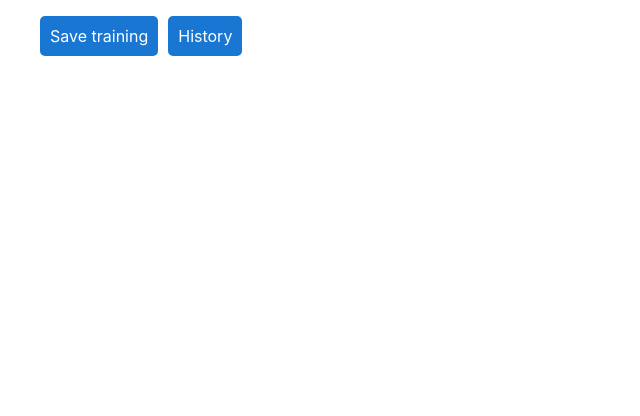
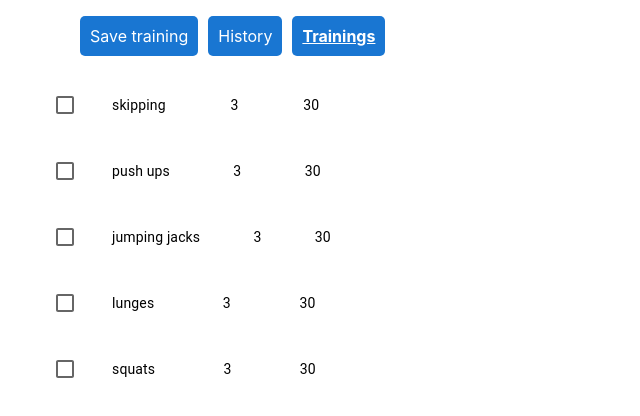
Before and after one commit to eugeneskom/traniningAppReactTS, a React (Create React App) app: page /trainings in a window 1280 px wide. Shown: the top 416 px of the page, without its empty margins (0-640 px from the left). Built offline with nearby package versions, Linux system fonts and the light colour scheme.

Commit message:
added trainings page and listed all available exercises

```diff
--- a/package.json
+++ b/package.json
@@ -46,6 +46,7 @@
     ]
   },
   "devDependencies": {
+    "@mui/icons-material": "^5.11.11",
     "react-router-dom": "^6.8.2"
   }
 }
--- a/src/App.tsx
+++ b/src/App.tsx
@@ -4,8 +4,9 @@ import { getTrainings } from "./libs/helpers";
 import Form from "./components/Form";
 import History from "./components/History";
 import { Repetition } from "./libs/helpers";
-import { BrowserRouter, Routes, Route, Link, NavLink, NavLinkProps } from "react-router-dom";
+import { BrowserRouter, Routes, Route,  NavLink, NavLinkProps } from "react-router-dom";
 import styled from "styled-components";
+import Trainings from "./components/Trainings";
 
 
 export type GlobalContent = {
@@ -51,6 +52,12 @@ const NavList = styled.ul`
   display: flex;
   column-gap:10px;
 `
+const Container = styled.div`
+  max-width:1200px;
+  width:100%;
+  margin: 0 auto;
+  padding: 0 15px;
+`
 
 function App() {
   const [inputNumber, setInputNumber] = useState<number | null>(null);
@@ -65,6 +72,8 @@ function App() {
 
   return (
     <BrowserRouter>
+    <Container>
+
       <nav>
         <NavList>
           <li>
@@ -73,18 +82,19 @@ function App() {
           <li>
             <StyledNavLink to="/history" activeClassName="active" >History</StyledNavLink>
           </li>
-          {/* <li>
-            <Link to="/users">Users</Link>
-          </li> */}
+          <li>
+            <StyledNavLink to="/trainings" activeClassName="active" >Trainings</StyledNavLink>
+          </li>
         </NavList>
       </nav>
       <AppContext.Provider value={{ trainings, setTrainings, inputNumber, setInputNumber, isInputError, setIsInputError }}>
         <Routes>
           <Route path="/" element={<Form />} />
           <Route path="/history" element={<History />} />
-          {/* <Route path="/" element={<Home />} /> */}
+          <Route path="/trainings" element={<Trainings />} />
         </Routes>
       </AppContext.Provider>
+    </Container>
     </BrowserRouter>
   );
 }
--- /dev/null
+++ b/src/components/Exercise.tsx
@@ -0,0 +1,51 @@
+import List from "@mui/material/List";
+import ListItem from "@mui/material/ListItem";
+import ListItemButton from "@mui/material/ListItemButton";
+import ListItemIcon from "@mui/material/ListItemIcon";
+import ListItemText from "@mui/material/ListItemText";
+import Checkbox from "@mui/material/Checkbox";
+import IconButton from "@mui/material/IconButton";
+import { useState } from "react";
+
+type ExerciseProps = {
+  type: "skipping" | "push ups" | "jumping jacks" | "lunges" | "plank" | "squats";
+  sets: number;
+  reps: number;
+  id: number;
+};
+
+function Exercise({ type, sets, reps, id }: ExerciseProps) {
+  const [checked, setChecked] = useState([0]);
+
+  const handleToggle = (value: number) => () => {
+    const currentIndex = checked.indexOf(value);
+    const newChecked = [...checked];
+
+    if (currentIndex === -1) {
+      newChecked.push(value);
+    } else {
+      newChecked.splice(currentIndex, 1);
+    }
+
+    setChecked(newChecked);
+  };
+
+  const labelId = `checkbox-list-label-${id}`;
+
+  return (
+    <List sx={{ width: "100%", maxWidth: 360, bgcolor: "background.paper" }}>
+      <ListItem key={id} disablePadding>
+        <ListItemButton role={undefined} onClick={handleToggle(id)} dense>
+          <ListItemIcon>
+            <Checkbox edge="start" checked={checked.indexOf(id) !== -1} tabIndex={-1} disableRipple inputProps={{ "aria-labelledby": labelId }} />
+          </ListItemIcon>
+          <ListItemText id={labelId} primary={type} />
+          <ListItemText id={labelId} primary={sets} />
+          <ListItemText id={labelId} primary={reps} />
+        </ListItemButton>
+      </ListItem>
+    </List>
+  );
+}
+
+export default Exercise;
--- /dev/null
+++ b/src/components/Trainings.tsx
@@ -0,0 +1,28 @@
+import Exercise from "./Exercise";
+// type: "skipping" | "push ups" | "jumping jacks" | "lunges" | "plank" | "squats";
+type ExercisesList = "skipping" | "push ups" | "jumping jacks" | "lunges" | "squats";
+
+type Training = {
+  type: ExercisesList;
+  sets: number;
+  reps: number;
+  id: number;
+};
+
+const trainingList: Training[] = [
+  { type: "skipping", sets: 3, reps: 100, id: 1 },
+  { type: "push ups", sets: 3, reps: 12, id: 2 },
+  { type: "jumping jacks", sets: 3, reps: 15, id: 3 },
+  { type: "lunges", sets: 3, reps: 12, id: 4 },
+  { type: "squats", sets: 3, reps: 15, id: 4 },
+];
+
+export default function Trainings() {
+  return (
+    <>
+      {trainingList.map((exc) => (
+        <Exercise type={exc.type} sets={exc.sets} reps={30} id={1} />
+      ))}
+    </>
+  );
+}
```
Also changed, not shown: 2 other files (tests, documents, lock files or other folders).
